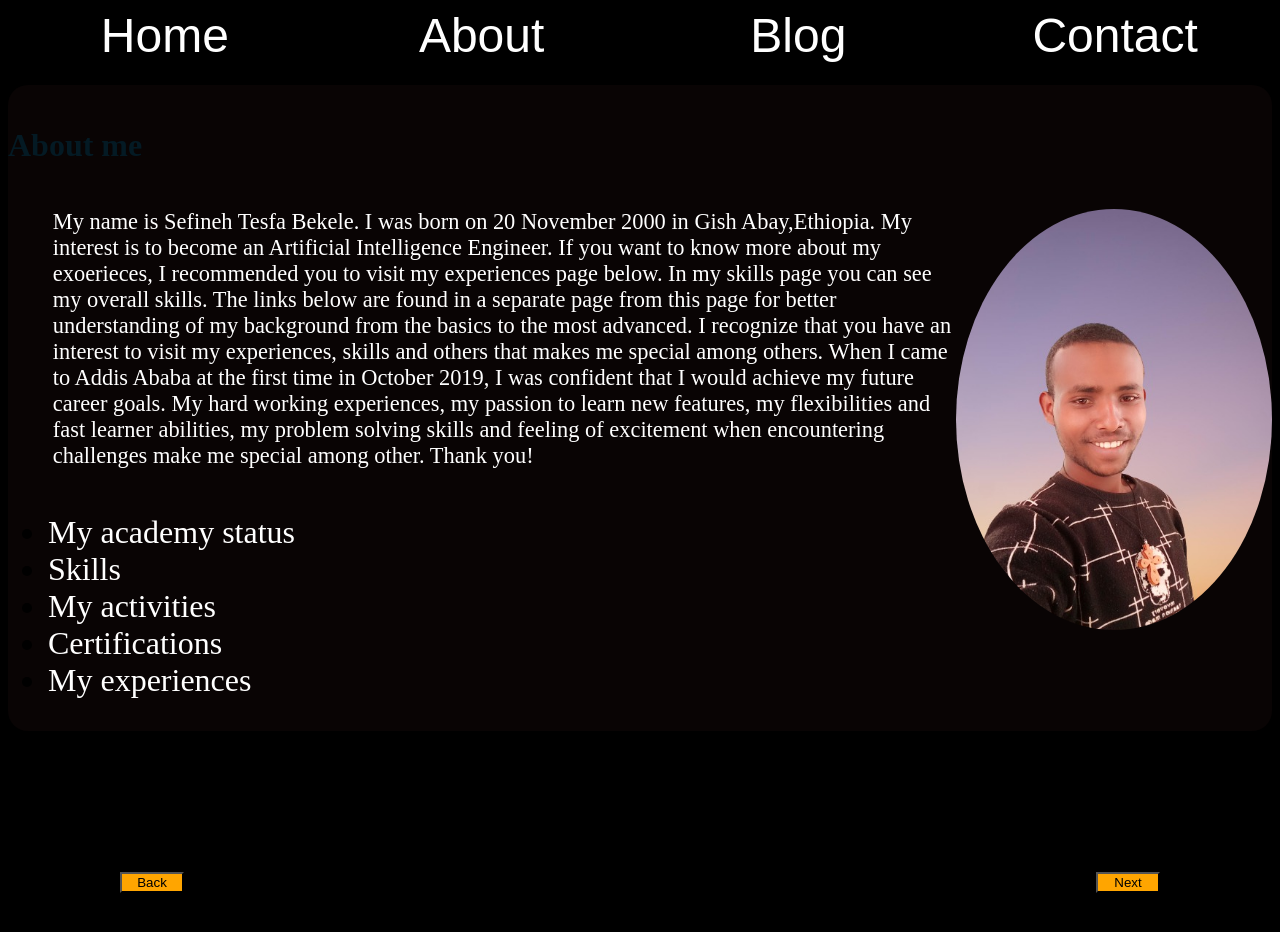
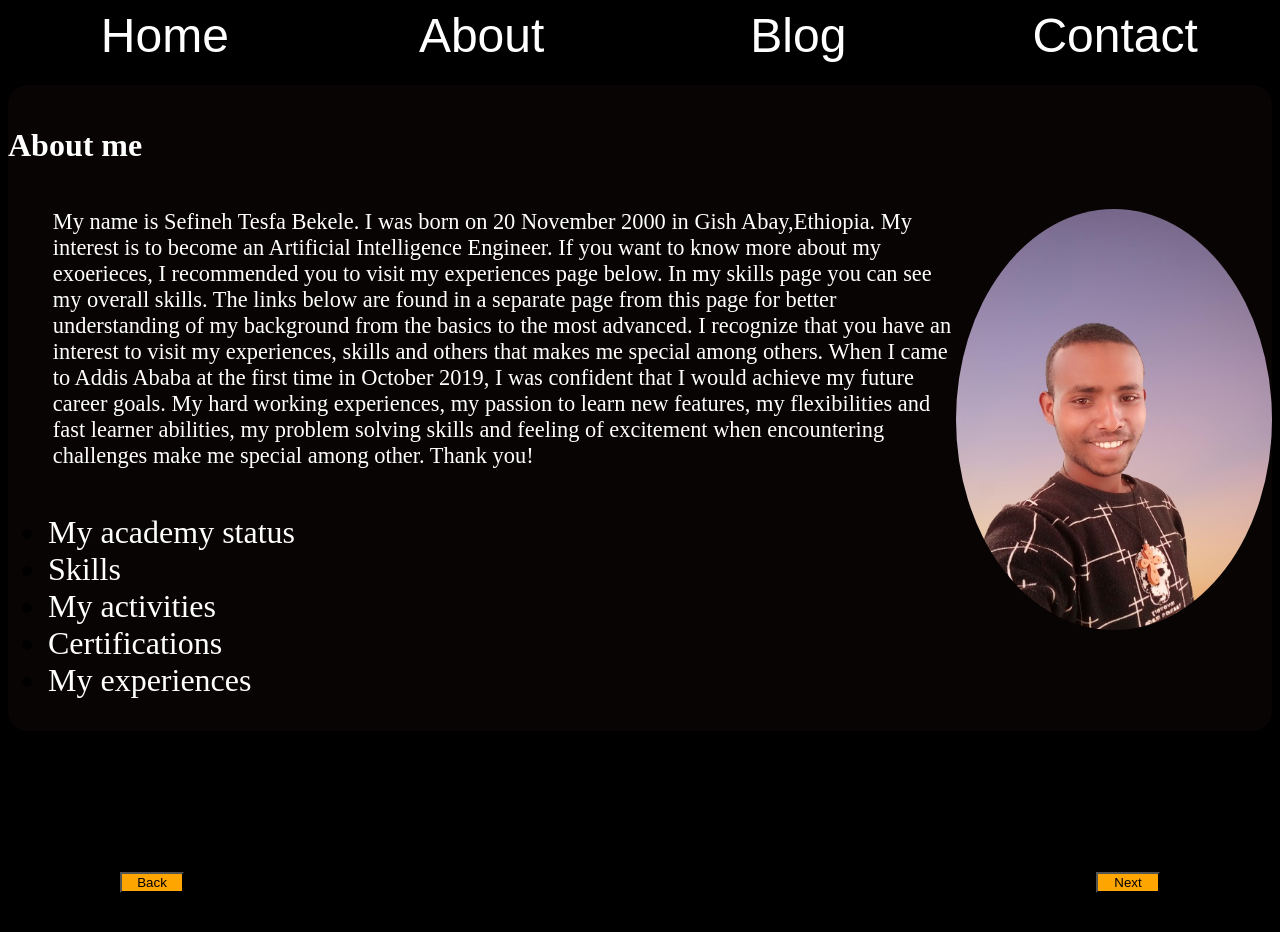
Before and after one commit to sefinehtesfa34/UGR-2844-12, a plain HTML site: page html/about.html in a window 1280 px wide. Drawn offline with Linux system fonts and the light colour scheme.

Commit message:
about me color changed

```diff
--- a/html/about.html
+++ b/html/about.html
@@ -17,7 +17,7 @@
 					<div id="contact"><a href="contact.html">Contact</a></div>
                 </nav>
         <main>
-            <h1> About me</h1>
+            <h1 style="color:white"> About me</h1>
             <div class="about bio">
                 <img id="child_image" src="../image/myphoto.jpg" alt="the smaller image">
                 <p style="font-size:1.4em;margin:2em;color:white">
```
